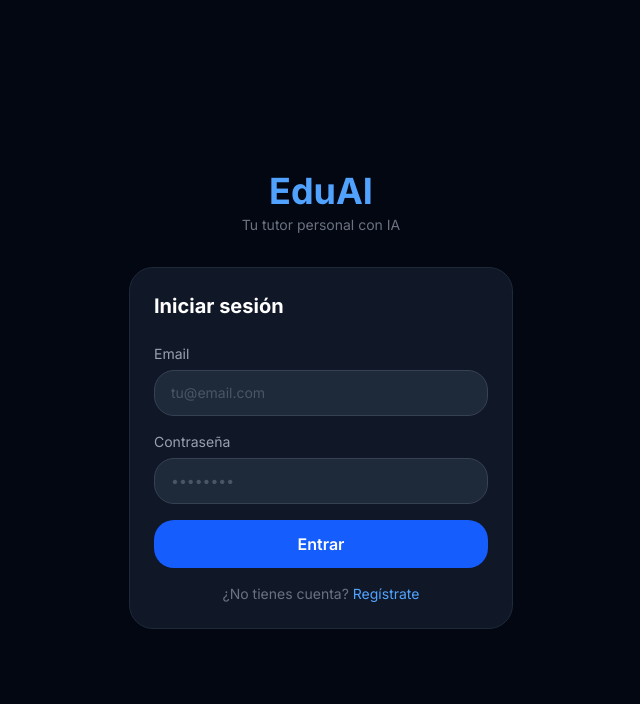
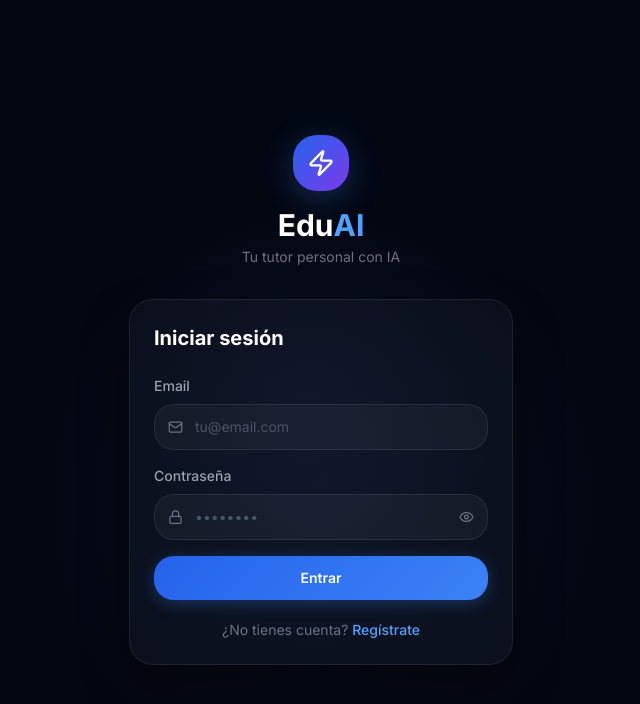
Before and after one commit to innova-space-edu/eduai-platform, a Next.js app: page /login in a window 1280 px wide. Shown: the top 704 px of the page, without its empty margins (319-959 px from the left). Built offline with nearby package versions, Linux system fonts and the light colour scheme.

Commit message:
Update page.tsx

```diff
--- a/app/(auth)/login/page.tsx
+++ b/app/(auth)/login/page.tsx
@@ -4,12 +4,14 @@ import { useState } from "react"
 import { useRouter } from "next/navigation"
 import { createClient } from "@/lib/supabase/client"
 import Link from "next/link"
+import { Zap, Mail, Lock, Eye, EyeOff, AlertCircle } from "lucide-react"
 
 export default function LoginPage() {
-  const [email, setEmail] = useState("")
+  const [email, setEmail]       = useState("")
   const [password, setPassword] = useState("")
-  const [error, setError] = useState("")
-  const [loading, setLoading] = useState(false)
+  const [showPass, setShowPass] = useState(false)
+  const [error, setError]       = useState("")
+  const [loading, setLoading]   = useState(false)
   const router = useRouter()
 
   async function handleLogin(e: React.FormEvent) {
@@ -27,63 +29,126 @@ export default function LoginPage() {
   }
 
   return (
-    <main className="min-h-screen bg-gray-950 flex flex-col items-center justify-center px-4">
-      <div className="w-full max-w-sm">
+    <main className="min-h-screen bg-gray-950 flex flex-col items-center justify-center px-4 relative overflow-hidden">
+
+      {/* Background glow orbs */}
+      <div
+        className="absolute top-1/4 left-1/2 -translate-x-1/2 w-[600px] h-[600px] rounded-full pointer-events-none"
+        style={{ background: "radial-gradient(circle, rgba(59,130,246,0.06) 0%, transparent 70%)" }}
+      />
+      <div
+        className="absolute bottom-1/4 left-1/3 w-[400px] h-[400px] rounded-full pointer-events-none"
+        style={{ background: "radial-gradient(circle, rgba(139,92,246,0.04) 0%, transparent 70%)" }}
+      />
+
+      <div className="w-full max-w-sm relative z-10 animate-fade-in-scale">
+
+        {/* Logo */}
         <div className="text-center mb-8">
-          <h1 className="text-4xl font-bold text-blue-400">EduAI</h1>
+          <div className="inline-flex items-center justify-center w-14 h-14 rounded-2xl mb-4"
+               style={{ background: "linear-gradient(135deg, #2563eb, #7c3aed)", boxShadow: "0 8px 32px rgba(59,130,246,0.3)" }}>
+            <Zap size={28} className="text-white" />
+          </div>
+          <h1 className="text-3xl font-bold text-white">
+            Edu<span className="text-blue-400">AI</span>
+          </h1>
           <p className="text-gray-500 text-sm mt-1">Tu tutor personal con IA</p>
         </div>
 
-        <div className="bg-gray-900 border border-gray-800 rounded-2xl p-6">
+        {/* Card */}
+        <div
+          className="rounded-2xl p-6 border"
+          style={{
+            background: "rgba(255,255,255,0.03)",
+            backdropFilter: "blur(20px)",
+            WebkitBackdropFilter: "blur(20px)",
+            borderColor: "rgba(255,255,255,0.08)",
+            boxShadow: "0 24px 48px rgba(0,0,0,0.4)",
+          }}
+        >
           <h2 className="text-xl font-bold text-white mb-6">Iniciar sesión</h2>
 
           <form onSubmit={handleLogin} className="space-y-4">
+
+            {/* Email */}
             <div>
-              <label className="text-gray-400 text-sm mb-1.5 block">Email</label>
+              <label className="text-gray-400 text-sm mb-2 block font-medium">Email</label>
+              <div className="relative">
+                <Mail size={15} className="absolute left-3.5 top-1/2 -translate-y-1/2 text-gray-500" />
                 <input
                   type="email"
                   value={email}
                   onChange={e => setEmail(e.target.value)}
                   placeholder="tu@email.com"
                   required
-                className="w-full bg-gray-800 border border-gray-700 rounded-xl px-4 py-3 text-white placeholder-gray-600 focus:outline-none focus:border-blue-500 transition-colors text-sm"
+                  className="w-full bg-white/[0.04] border border-white/[0.08] rounded-xl pl-10 pr-4 py-3 text-white placeholder-gray-600 focus:outline-none focus:border-blue-500/50 focus:bg-white/[0.06] transition-all text-sm"
                 />
               </div>
+            </div>
 
+            {/* Password */}
             <div>
-              <label className="text-gray-400 text-sm mb-1.5 block">Contraseña</label>
+              <label className="text-gray-400 text-sm mb-2 block font-medium">Contraseña</label>
+              <div className="relative">
+                <Lock size={15} className="absolute left-3.5 top-1/2 -translate-y-1/2 text-gray-500" />
                 <input
-                type="password"
+                  type={showPass ? "text" : "password"}
                   value={password}
                   onChange={e => setPassword(e.target.value)}
                   placeholder="••••••••"
                   required
-                className="w-full bg-gray-800 border border-gray-700 rounded-xl px-4 py-3 text-white placeholder-gray-600 focus:outline-none focus:border-blue-500 transition-colors text-sm"
+                  className="w-full bg-white/[0.04] border border-white/[0.08] rounded-xl pl-10 pr-10 py-3 text-white placeholder-gray-600 focus:outline-none focus:border-blue-500/50 focus:bg-white/[0.06] transition-all text-sm"
                 />
+                <button
+                  type="button"
+                  onClick={() => setShowPass(!showPass)}
+                  className="absolute right-3.5 top-1/2 -translate-y-1/2 text-gray-500 hover:text-gray-300 transition-colors"
+                >
+                  {showPass ? <EyeOff size={15} /> : <Eye size={15} />}
+                </button>
+              </div>
             </div>
 
+            {/* Error */}
             {error && (
-              <div className="bg-red-500/10 border border-red-500/30 rounded-xl px-4 py-3">
+              <div
+                className="flex items-center gap-2.5 px-4 py-3 rounded-xl border"
+                style={{ background: "rgba(239,68,68,0.08)", borderColor: "rgba(239,68,68,0.2)" }}
+              >
+                <AlertCircle size={14} className="text-red-400 flex-shrink-0" />
                 <p className="text-red-400 text-sm">{error}</p>
               </div>
             )}
 
+            {/* Submit */}
             <button
               type="submit"
               disabled={loading}
-              className="w-full bg-blue-600 hover:bg-blue-500 disabled:bg-gray-800 disabled:text-gray-600 text-white font-semibold py-3 rounded-xl transition-colors"
+              className="w-full py-3 rounded-xl font-semibold text-white text-sm transition-all disabled:opacity-50"
+              style={{
+                background: loading
+                  ? "rgba(255,255,255,0.05)"
+                  : "linear-gradient(135deg, #2563eb, #3b82f6)",
+                boxShadow: loading ? "none" : "0 4px 16px rgba(59,130,246,0.3)",
+              }}
             >
-              {loading ? "Entrando..." : "Entrar"}
+              {loading ? (
+                <span className="flex items-center justify-center gap-2">
+                  <span className="w-4 h-4 rounded-full border-2 border-blue-400/30 border-t-blue-400 animate-spin" />
+                  Entrando...
+                </span>
+              ) : "Entrar"}
             </button>
           </form>
 
-          <p className="text-center text-gray-500 text-sm mt-4">
+          <p className="text-center text-gray-500 text-sm mt-5">
             ¿No tienes cuenta?{" "}
-            <Link href="/register" className="text-blue-400 hover:text-blue-300 transition-colors">
+            <Link href="/register" className="text-blue-400 hover:text-blue-300 transition-colors font-medium">
               Regístrate
             </Link>
           </p>
         </div>
+
       </div>
     </main>
   )
```
Lines whose indentation alone changed are shown as unchanged.
